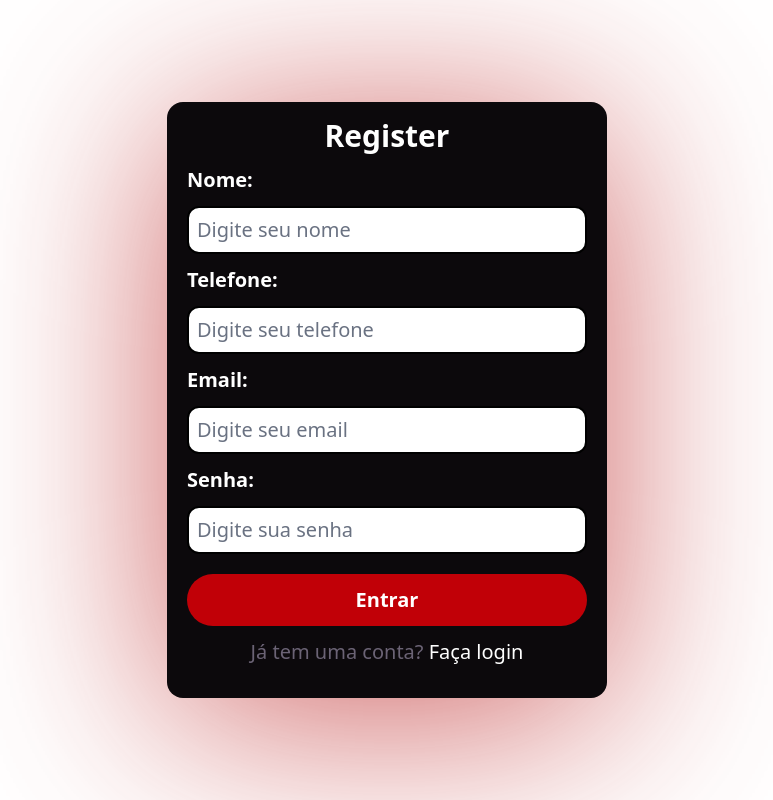
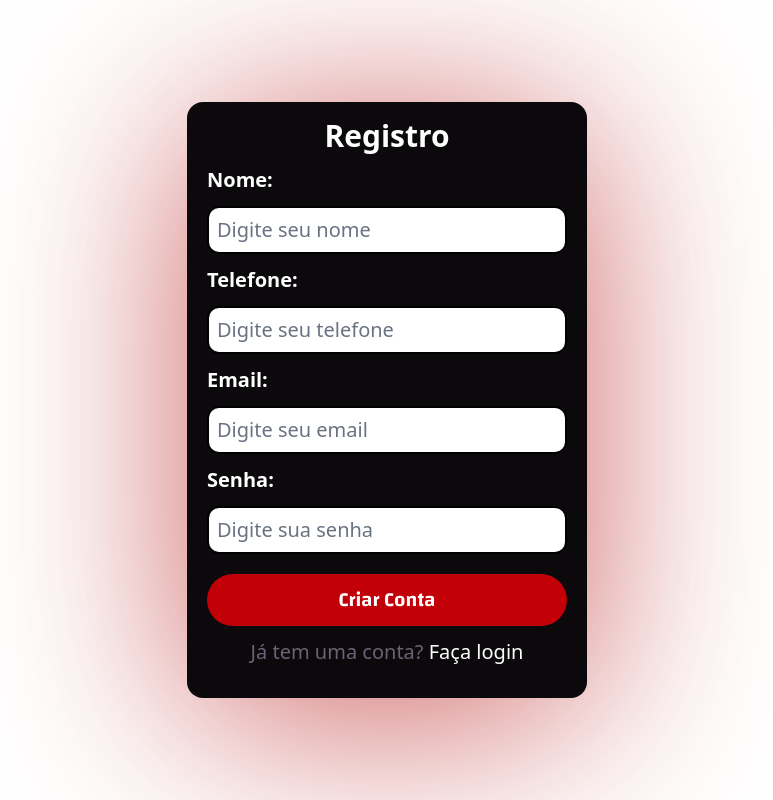
Before and after one commit to lucas-devstudies/sushi-test, a React (Vite) app in the folder Sushi3D/: page /admin/register in a window 1280 px wide. Shown: the whole page, without its empty margins (253-1026 px from the left). Built offline with nearby package versions, Linux system fonts and the light colour scheme; no server answers; a web font is replaced by a local one.

Commit message:
correção visual de botões | ajuste de textos

```diff
--- a/Sushi3D/src/components/Navbar.tsx
+++ b/Sushi3D/src/components/Navbar.tsx
@@ -24,7 +24,7 @@ export function Navbar(){
                     </ul>
                     </div>
                     <div className="flex flex-row gap-3">
-                        <button className="bg-red-700 rounded-full px-3 py-2 font-semibold">Reservar</button>
+                        <button className="bg-red-700 rounded-full px-3 py-2 font-semibold hover:bg-red-800 active:scale-90 font-changa">Reservar</button>
                         <img src={icon2} className='md:hidden cursor-pointer w-10'></img>
                     </div>
                 </nav>
--- a/Sushi3D/src/pages/home.tsx
+++ b/Sushi3D/src/pages/home.tsx
@@ -120,8 +120,9 @@ export default function Home() {
                     }
                 </div>
             </section>
-            <section className='w-dvw h-auto bg-mauve-950 py-6'>
+            <section className='w-dvw h-auto bg-mauve-950 py-6 px-3'>
                 <h1 className="font-protest font-bold text-5xl text-white">Endereço</h1>
+                {/* é bom ter uma parte que scroola pra direita entre as telas de android e desktop */}
                 <div className="flex flex-col md:flex-row gap-5 md:gap-10 mt-4 px-3 md:px-5">
                     {adress.map((ad, index) => {
                         return (
--- a/Sushi3D/src/pages/login.tsx
+++ b/Sushi3D/src/pages/login.tsx
@@ -20,14 +20,14 @@ export default function Login() {
     };
 
     return(
-        <section id="login" className="flex justify-center items-center h-screen">
-            <form onSubmit={(e)=> {e.preventDefault();signIn();}} className="bg-mauve-950 flex flex-col gap-3 drop-shadow-[0_20px_100px_rgba(185,28,28,0.7)] py-4 px-5 rounded-2xl">
-                <h2 className="font-bold text-3xl text-white">Login</h2>
+         <section className="flex justify-center items-center h-screen w-screen">
+            <form onSubmit={(e)=> {e.preventDefault();signIn();}} className="bg-mauve-950 flex flex-col gap-3 drop-shadow-[0_20px_100px_rgba(185,28,28,0.7)] py-4 px-5 rounded-2xl w-full max-w-100">
+                <h2 className="font-bold text-3xl text-white">Acessar Conta</h2>
                 <label className="w-100 text-start text-xl font-bold text-white">Email:</label>
                 <input className="mt-2 w-full border-2  text-black bg-white text-xl px-2 py-2 rounded-xl placeholder:text-gray-500" type="email" onChange={(e) => setEmail(e.target.value)} name="email" placeholder="seuemail@gmail.com"/>
                 <label className="w-100 text-start text-xl font-bold text-white">Senha:</label>
                 <input className="mt-2 w-full border-2  text-black bg-white text-xl px-2 py-2 rounded-xl placeholder:text-gray-500" type="password" onChange={(e) => setPassword(e.target.value)} name="password" placeholder="Digite sua senha"/>
-                <button className="bg-red-700 px-4 mt-2 py-3 rounded-4xl text-white font-semibold text-xl hover:bg-red-800 active:scale-90" onClick={()=>signIn()}>Entrar</button>
+                <button className="bg-red-700 px-4 mt-2 py-3 rounded-4xl text-white font-semibold text-xl hover:bg-red-800 active:scale-90 font-changa" onClick={()=>signIn()}>Entrar</button>
                 <a href="/admin/register" className="text-xl text-center mb-4 mt-2">Não tem uma conta? <span className="text-white">Cadastre-se</span></a>
             </form>
         </section>
--- a/Sushi3D/src/pages/register.tsx
+++ b/Sushi3D/src/pages/register.tsx
@@ -39,9 +39,9 @@ export default function Register() {
     }
 
     return(
-         <section id="login" className="flex justify-center items-center h-screen">
-            <form onSubmit={(e)=> {e.preventDefault();signUp();}} className="flex bg-mauve-950 flex-col gap-3 drop-shadow-[0_20px_100px_rgba(185,28,28,0.7)]  py-4 px-5 rounded-2xl">
-                <h2 className="font-bold text-3xl text-white">Register</h2>
+         <section className="flex justify-center items-center h-screen w-screen">
+            <form onSubmit={(e)=> {e.preventDefault();signUp();}} className="bg-mauve-950 flex flex-col gap-3 drop-shadow-[0_20px_100px_rgba(185,28,28,0.7)] py-4 px-5 rounded-2xl w-full max-w-100">
+                <h2 className="font-bold text-3xl text-white">Registro</h2>
                 <label className="w-100 text-start text-xl font-bold text-white">Nome:</label>
                 <input className="w-full border-2  text-black bg-white text-xl px-2 py-2 rounded-xl placeholder:text-gray-500" type="text" onChange={(e) => setName(e.target.value)} name="name" placeholder="Digite seu nome"/>
                 <label className="w-100 text-start text-xl font-bold text-white">Telefone:</label>
@@ -50,7 +50,7 @@ export default function Register() {
                 <input className="w-full border-2  text-black bg-white text-xl px-2 py-2 rounded-xl placeholder:text-gray-500" type="email" onChange={(e) => setEmail(e.target.value)} name="email" placeholder="Digite seu email"/>
                 <label className="w-100 text-start text-xl font-bold text-white">Senha:</label>
                 <input className="w-full border-2  text-black bg-white text-xl px-2 py-2 rounded-xl placeholder:text-gray-500" type="password" onChange={(e) => setPassword(e.target.value)} name="password" placeholder="Digite sua senha"/>
-                <button className="bg-red-700 px-4 mt-2 py-3 rounded-4xl text-white font-semibold text-xl hover:bg-red-800 active:scale-90" type="submit">Entrar</button>
+                <button className="bg-red-700 px-4 mt-2 py-3 rounded-4xl text-white font-semibold text-xl hover:bg-red-800 active:scale-90 font-changa" type="submit">Criar Conta</button>
                 <a href="/admin/login" className="text-xl text-center mb-4">Já tem uma conta? <span className="text-white">Faça login</span></a>
             </form>
         </section>
```
